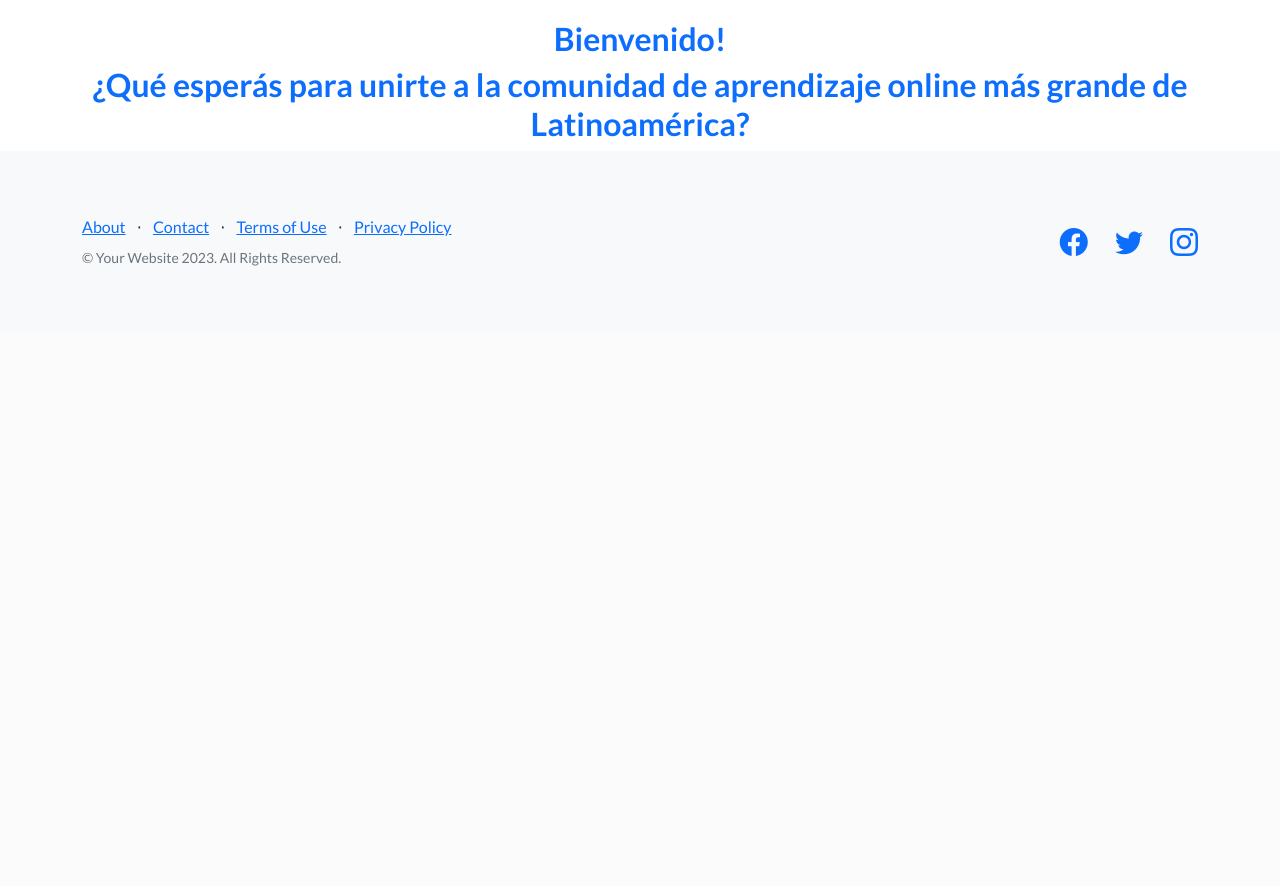
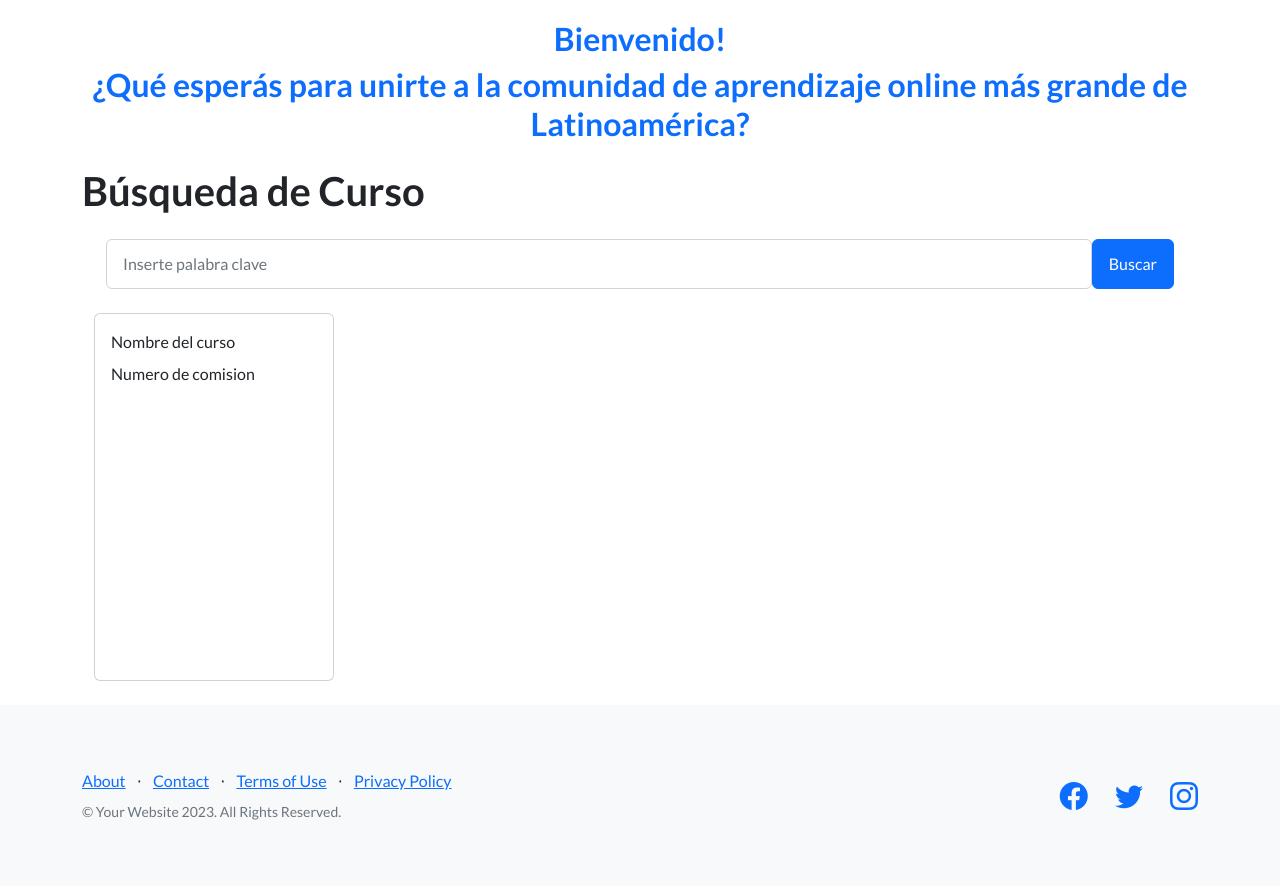
Before and after one commit to gabrielp92/proyectoDjangoCoder, a Django app: page /app-coder/ in a window 1280 px wide. Shown: the part 675-1561 px from the top of the page. Before the commit the page ends 941 px from the top, so only its background shows below. Run offline with Django 4.2, Linux system fonts and the light colour scheme; some libraries are stand-ins or nearby versions.

Commit message:
se agrega formulario para búsqueda de comisión

```diff
--- /dev/null
+++ b/AppCoder/templates/busquedaComision.html
@@ -0,0 +1,42 @@
+<div class="container">
+    <h1>Búsqueda de Curso</h1>
+    <form action="{% url 'Buscar' %}" method="GET">
+        {% csrf_token %}
+        <div class="form">
+            <div class="d-flex m-4">
+
+                <input type="text" class="form-control" id="nombre" name="nombre" placeholder="Inserte palabra clave"
+                    required><button type="submit" class="btn btn-primary">Buscar</button>
+            </div>
+        </div>
+
+    </form>
+    {% if cursos %}
+    <div class="container">
+        <div class="row">
+            {% for curso in cursos %}
+            <div class="col-md-4">
+                <div class="card  mb-4 w-4" style="width:15rem;height:23rem">
+                    <div class="card-body">
+                        <p class="card-title">{{curso.nombre}}</p>
+                        <p class="card-text">{{curso.comision}}</p>
+                </div>
+            </div>
+            {% endfor %}
+        </div>
+    </div>
+    {% else %}
+    <div class="container">
+        <div class="row">
+            <div class="col-md-4">
+                <div class="card  mb-4 w-4" style="width:15rem;height:23rem">
+                    <div class="card-body">
+                        <p class="card-title">Nombre del curso</p>
+                        <p class="card-text">Numero de comision</p>
+                    </div>
+                </div>
+            </div>
+        </div>
+    </div>
+    {% endif %}
+</div>
--- a/AppCoder/templates/inicio.html
+++ b/AppCoder/templates/inicio.html
@@ -1,10 +1,9 @@
 {% extends "padre.html" %}
-
 {% load static %}
-
 {% block contenidoQueCambia %}
-    <div class="text-center mt-4 text-primary">
+    <div class="text-center mt-4 mb-4 text-primary">
         <h2>Bienvenido!</h2>
         <h2>¿Qué esperás para unirte a la comunidad de aprendizaje online más grande de Latinoamérica?</h2>
     </div>
+    {% include 'busquedaComision.html' %}
 {% endblock contenidoQueCambia %}
--- a/AppCoder/urls.py
+++ b/AppCoder/urls.py
@@ -7,5 +7,10 @@
     path('', views.inicio, name="Inicio"),
     path('estudiantes/', views.estudiantes, name="Estudiantes"),
     path('profesores/', views.profesores, name="Profesores"),
-    path('entregables', views.entregables, name="Entregables")
+    path('entregables', views.entregables, name="Entregables"),
+
+    path("busquedaComision", views.busquedaComision, name="BusquedaComision"),
+    path('buscar/', views.buscar, name="Buscar"),
+
+
 ]
--- a/AppCoder/views.py
+++ b/AppCoder/views.py
@@ -1,10 +1,8 @@
 from django.shortcuts import render
-
-# Create your views here.
 from django.http import HttpResponse
 #from django.template import Template, Context, loader
 #from datetime import datetime
-from .models import Curso
+from .models import Curso, Estudiante, Entregable, Profesor
 
 def inicio(self):
     return render(self, "inicio.html")
@@ -27,35 +25,13 @@
 def entregables(self):
     return render(self, "entregables.html")
 
-"""
-def saludo(request):
-    return HttpResponse("Hola django - Coder")
-
-def segunda_view(request):
-    return HttpResponse(
-    <h1>Bienvenidos!!!</h1>
-    <br>
-    <p><i>sitio hecho con django y python</i></p>
-    )
-
-def dia_de_hoy(request):
-    dia = datetime.now()
-    mensaje = f"Hoy es día: <br> <b>{dia}</b>"
-    return HttpResponse(mensaje)
-
-def saluda_con_nombre(request, nombre):
-    mensaje = f"<h2>Saludos para <b>{nombre}</b> !!!</h2>"
-    return HttpResponse(mensaje)
+def buscar(request):
+    if request.GET['nombre']:
+        nombre = request.GET['nombre']
+        curso = Curso.objects.filter(nombre__icontains=nombre)
+        print(curso)
+        return render(request, 'inicio.html', {"cursos": curso})
 
 
-def probando_template(request):
-    #mi_html = open("C:/Users/usuario/Desktop/Python/pythonConDjango/proyectoPythonDjango/proyectoPythonDjango/templates/template1.html")
-    plantilla = loader.get_template('template1.html')
-    lista_notas = [67,81,53,74,62,94,41,86]
-    diccionario = {
-        "name": "Gabriel",
-        "notas": lista_notas
-    }
-    documento = plantilla.render(diccionario)
-    return HttpResponse(documento)
-"""
+def busquedaComision(request):
+    return render(request, 'busquedaComision.html')
```
